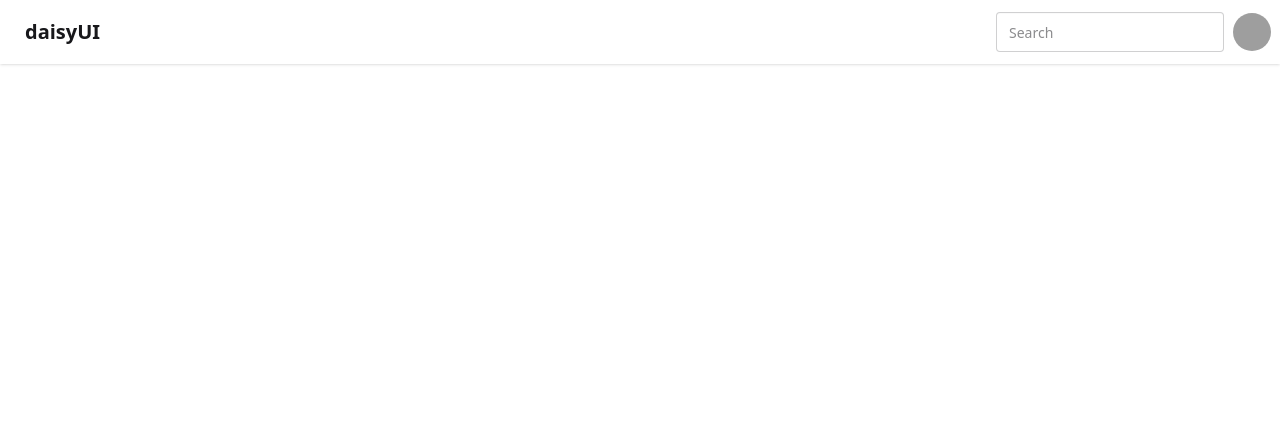
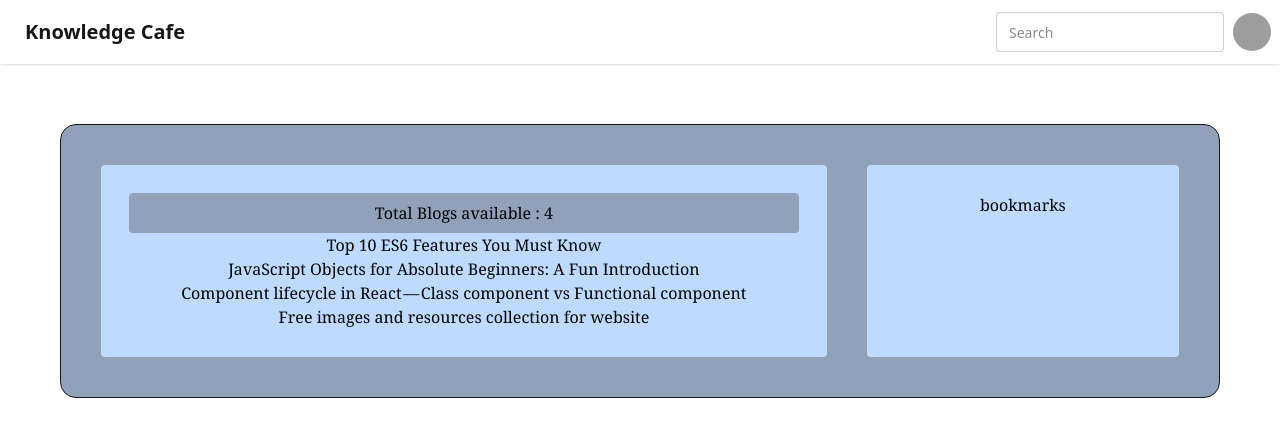
Before and after one commit to md-alif007/Milestone_7, a React app in the folder knowledge-cafe/: page / in a window 1280 px wide. Shown: the top 436 px of the page. Built offline with nearby package versions, Linux system fonts and the light colour scheme; grey boxes are pictures that could not be loaded; the HTML template or start-up script is replaced by a standard one.

Commit message:
setting up blog section and bookmark section

```diff
--- a/knowledge-cafe/src/App.jsx
+++ b/knowledge-cafe/src/App.jsx
@@ -4,8 +4,7 @@ import Navbar from './Components/Navbar/Navbar'
 import Blogs from './Components/Blogs/Blogs';
 
 
-const knowledgePromise = fetch('knowledge.json').then(res => res.json());
-console.log(knowledgePromise);
+
 
 function App() {
 
@@ -14,9 +13,18 @@ function App() {
   return (
     <>
       <Navbar></Navbar>
-      <Suspense fallback={<h3>Informations are loading....</h3>}>
-          <Blogs knowledgePromise={knowledgePromise}></Blogs>
-      </Suspense>
+
+      <div className="main-container flex border rounded-2xl m-15 p-10 gap-10 bg-slate-400 text-center font-serif">
+
+        <div className="blogs-container w-[70%] bg-blue-200 border border-none rounded-sm text-black p-7">
+          <Blogs></Blogs>
+        </div>
+
+        <div className="bookmark-container w-[30%] bg-blue-200 border border-none rounded-sm text-black p-7">
+          bookmarks
+        </div>
+
+      </div>
     </>
   )
 }
--- a/knowledge-cafe/src/Components/Blog/Blog.jsx
+++ b/knowledge-cafe/src/Components/Blog/Blog.jsx
@@ -0,0 +1,11 @@
+import React from 'react';
+
+const Blog = ({blog}) => {
+    return (
+        <div>
+            <h1>{blog.title}</h1>
+        </div>
+    );
+};
+
+export default Blog;
--- a/knowledge-cafe/src/Components/Blogs/Blogs.jsx
+++ b/knowledge-cafe/src/Components/Blogs/Blogs.jsx
@@ -1,9 +1,29 @@
-import React from 'react';
+import React, { useState } from 'react';
+import { useEffect } from 'react';
+import Blog from '../Blog/Blog';
 
-const Blogs = ({knowledgePromise}) => {
+const Blogs = () => {
+
+    const [blogs, setBlogs] = useState([]);
+
+    useEffect(() => {
+        fetch("./knowledge.json")
+            .then(res => res.json())
+            .then(data => setBlogs(data))
+    }, [])
+
+    console.log(blogs);
+
     return (
-        <div>
-
+        <div >
+            <div className='bg-slate-400 p-2 rounded-sm'>
+                <h2>Total Blogs available : {blogs.length}</h2>
+            </div>
+            <div className="all-blogs">
+                {
+                    blogs.map((blog) => <Blog blog={blog} key={blog.id}></Blog>)
+                }
+            </div>
         </div>
     );
 };
--- a/knowledge-cafe/src/Components/Navbar/Navbar.jsx
+++ b/knowledge-cafe/src/Components/Navbar/Navbar.jsx
@@ -5,7 +5,7 @@ const Navbar = () => {
         <div>
             <div className="navbar bg-base-100 shadow-sm">
                 <div className="flex-1">
-                    <a className="btn btn-ghost text-xl">daisyUI</a>
+                    <a className="btn btn-ghost text-xl">Knowledge Cafe</a>
                 </div>
                 <div className="flex gap-2">
                     <input type="text" placeholder="Search" className="input input-bordered w-24 md:w-auto" />
```
